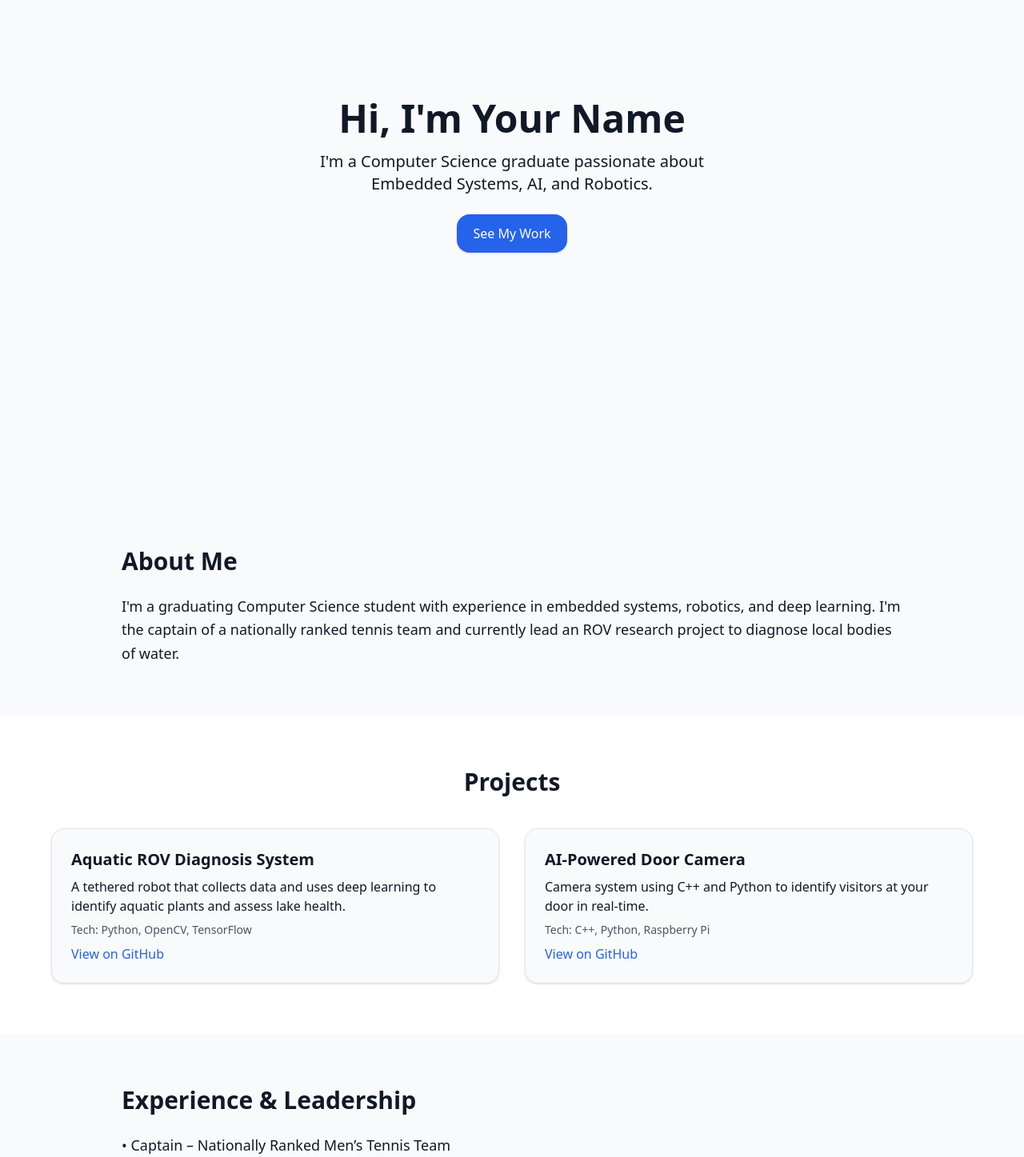
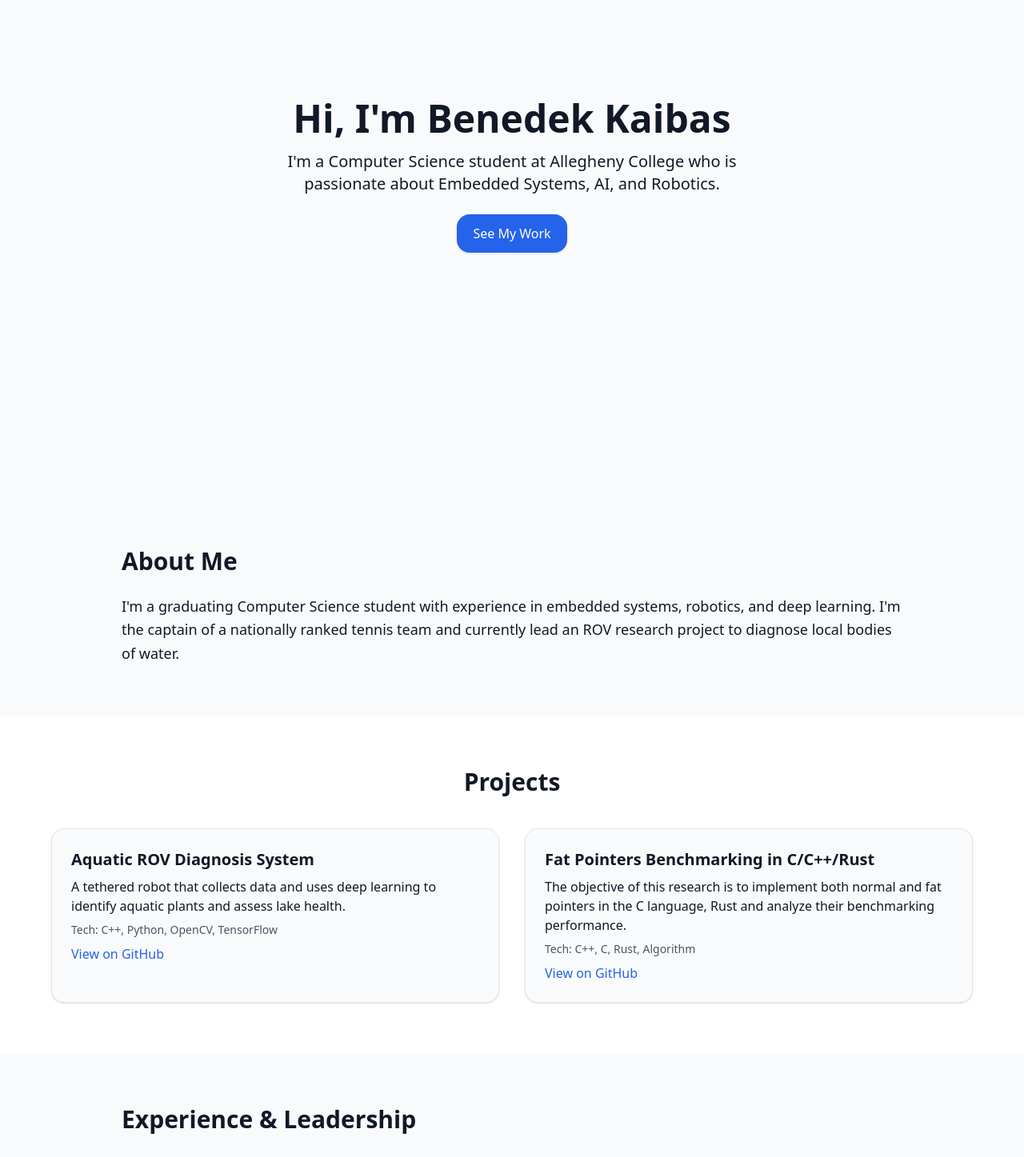
Before and after one commit to benedekaibas/Personal-Portfolio, a React (Vite) app: page / in a window 1280 px wide. Shown: the part 180-1627 px from the top of the page at 80% size. Built offline with nearby package versions, Linux system fonts and the light colour scheme.

Commit message:
changes in the topics

```diff
--- a/src/components/Experience.jsx
+++ b/src/components/Experience.jsx
@@ -5,7 +5,7 @@ const Experience = () => {
     <section id="experience" className="py-16 px-6 max-w-5xl mx-auto">
       <h3 className="text-3xl font-semibold mb-6">Experience & Leadership</h3>
       <ul className="space-y-4 text-lg">
-        <li>• Captain – Nationally Ranked Men’s Tennis Team</li>
+        <li>• Team Member – Nationally Ranked Men’s Tennis Team</li>
         <li>• Developer – AI Static Analyzer for C/C++ Vulnerabilities</li>
         <li>• Researcher – Aquatic Health via Sensor-Equipped ROVs</li>
         <li>• Maintainer – SwingVision AI-based tennis recording system</li>
--- a/src/components/Hero.jsx
+++ b/src/components/Hero.jsx
@@ -3,9 +3,9 @@ import React from "react";
 const Hero = () => {
   return (
     <section className="h-screen flex flex-col justify-center items-center text-center px-6" id="hero">
-      <h2 className="text-4xl md:text-5xl font-bold mb-4">Hi, I'm Your Name</h2>
+      <h2 className="text-4xl md:text-5xl font-bold mb-4">Hi, I'm Benedek Kaibas</h2>
       <p className="text-xl max-w-xl mb-6">
-        I'm a Computer Science graduate passionate about Embedded Systems, AI, and Robotics.
+        I'm a Computer Science student at Allegheny College who is passionate about Embedded Systems, AI, and Robotics.
       </p>
       <a href="#projects" className="bg-blue-600 text-white px-5 py-3 rounded-2xl shadow hover:bg-blue-700">
         See My Work
--- a/src/components/Projects.jsx
+++ b/src/components/Projects.jsx
@@ -4,14 +4,14 @@ const projects = [
   {
     title: "Aquatic ROV Diagnosis System",
     description: "A tethered robot that collects data and uses deep learning to identify aquatic plants and assess lake health.",
-    tech: "Python, OpenCV, TensorFlow",
-    github: "https://github.com/yourusername/rov-project",
+    tech: "C++, Python, OpenCV, TensorFlow",
+    github: "https://github.com/Underwater-Robotic-System",
   },
   {
-    title: "AI-Powered Door Camera",
-    description: "Camera system using C++ and Python to identify visitors at your door in real-time.",
-    tech: "C++, Python, Raspberry Pi",
-    github: "https://github.com/yourusername/doorcam",
+    title: "Fat Pointers Benchmarking in C/C++/Rust",
+    description: "The objective of this research is to implement both normal and fat pointers in the C language, Rust and analyze their benchmarking performance.",
+    tech: "C++, C, Rust, Algorithm",
+    github: "https://github.com/benedekaibas/Fat-Pointers-Benchmarking",
   },
 ];
 
```
